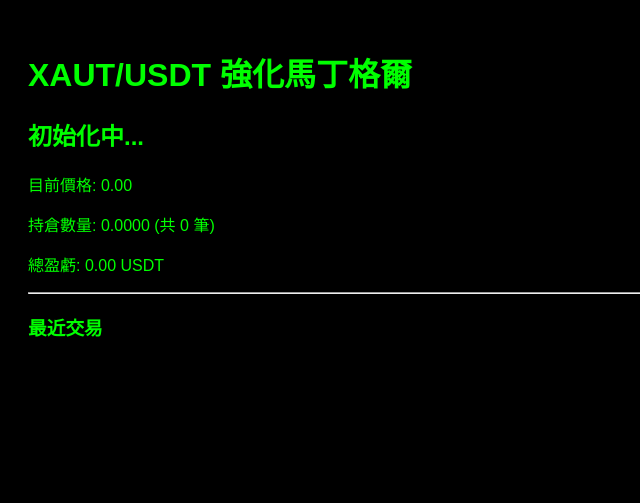
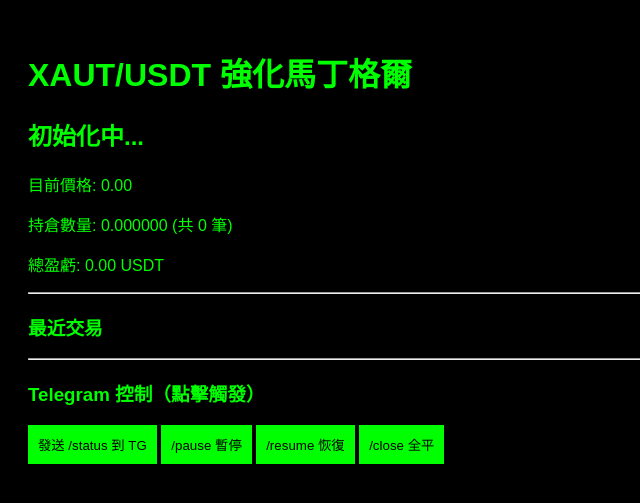
Before and after one commit to vincepeng518/BingX-Trader, a Flask app: page / in a window 1280 px wide. Shown: the top 503 px of the page, without its empty margins (0-640 px from the left). Run offline with Flask 3, Linux system fonts and the light colour scheme; data that the repository does not hold is empty.

Commit message:
修 /status：加手動按鈕 + log 備份 + 環境檢查

```diff
--- a/app.py
+++ b/app.py
@@ -139,57 +139,74 @@
         notify(f"<b>平倉失敗</b>\n{e}")
 
 # ==================== Telegram 控制 ====================
+# ==================== Telegram 超穩版（加手動觸發 + log 備份） ====================
 async def status_cmd(update, context):
     sync_positions()
     pnl = calc_pnl()
     e = state['entries']
     if not e:
-        text = "<b>無持倉</b>\n等待首倉進場"
+        text = f"<b>🚫 無持倉</b>\n金價: {state['price']:.2f}\n狀態: {'🟢運行中' if TRADING_ENABLED else '🔴已暫停'}"
     else:
-        lines = [f"<b>持倉明細（{len(e)}筆）</b>"]
-        total = 0.0
+        lines = [f"<b>📊 持倉明細（{len(e)}筆，從 BingX 同步）</b>"]
+        total_size = total_cost = 0.0
         for i, x in enumerate(e, 1):
             val = x['size'] * x['price']
-            total += val
-            lines.append(f"{i:>2} │ {x['size']:.6f} │ {x['price']:>7.2f} │ ${val:>6.2f}")
-        avg = total / state['long_size'] if state['long_size']>0 else 0
-        lines += ["", f"總手數: <code>{state['long_size']:.6f}</code>",
-                  f"平均成本: <code>{avg:.2f}</code>",
-                  f"最新價格: <code>{state['price']:.2f}</code>",
-                  f"盈虧: <code>{pnl:+.2f}</code> USDT",
-                  f"狀態: {'運行中' if TRADING_ENABLED else '已暫停'}"]
+            total_size += x['size']
+            total_cost += val
+            lines.append(f"{i:>2} │ {x['size']:>7.6f} │ {x['price']:>7.2f} │ 價值 {val:>6.2f}＄")
+        avg = total_cost / total_size if total_size > 0 else 0
+        lines += [
+            "",
+            f"📈 <b>總結</b>",
+            f"總手數　　: <code>{total_size:.6f}</code> 張",
+            f"平均成本　: <code>{avg:.2f}</code> USDT",
+            f"最新價格　: <code>{state['price']:.2f}</code> USDT",
+            f"浮動盈虧　: <code>{pnl:+.2f}</code> USDT",
+            f"狀態　　　: {'🟢 運行中' if TRADING_ENABLED else '🔴 已暫停'}",
+            f"波段高點　: <code>{peak_price:.2f}</code> (回撤 {((peak_price - state['price'])/peak_price *100):+.2f}%)"
+        ]
         text = "\n".join(lines)
-    await update.message.reply_text(text, parse_mode='HTML')
+
+    # 發到 Telegram + 印 log 備份
+    if update:
+        await update.message.reply_text(text, parse_mode='HTML')
+    else:
+        print(f"手動 /status 結果:\n{text}")  # log 備份
+    notify(f"Status 更新: {pnl:+.2f} USDT | {len(e)} 筆持倉")  # 總結通知
 
 async def pause_cmd(update, context):
     global TRADING_ENABLED
     TRADING_ENABLED = False
-    await update.message.reply_text("交易已暫停")
+    await update.message.reply_text("🔴 交易已暫停（加倉/出場停止）")
 
 async def resume_cmd(update, context):
     global TRADING_ENABLED
     TRADING_ENABLED = True
-    await update.message.reply_text("交易已恢復")
+    await update.message.reply_text("🟢 交易已恢復！繼續吃波動")
 
 async def close_cmd(update, context):
-    await update.message.reply_text("強制全平執行中...")
+    await update.message.reply_text("⚡ 強制全平中...")
     close_all()
-    await update.message.reply_text("已全平！")
+    await update.message.reply_text("✅ 全平完成！持倉清零")
 
 def start_tg_bot():
     if not TELEGRAM_TOKEN:
-        print("未設定 TELEGRAM_TOKEN，指令功能關閉")
+        print("⚠️ 未填 TELEGRAM_TOKEN，指令只在 log 顯示（用儀表板手動觸發）")
         return
+
     try:
-        app = Application.builder().token(TELEGRAM_TOKEN).build()
-        app.add_handler(CommandHandler("status", status_cmd))
-        app.add_handler(CommandHandler("pause", pause_cmd))
-        app.add_handler(CommandHandler("resume", resume_cmd))
-        app.add_handler(CommandHandler("close", close_cmd))
-        print("Telegram Bot 啟動成功！")
-        app.run_polling(drop_pending_updates=True)
+        application = Application.builder().token(TELEGRAM_TOKEN).build()
+        application.add_handler(CommandHandler("status", status_cmd))
+        application.add_handler(CommandHandler("pause", pause_cmd))
+        application.add_handler(CommandHandler("resume", resume_cmd))
+        application.add_handler(CommandHandler("close", close_cmd))
+        print("✅ Telegram Bot 監聽啟動！（私聊機器人打 /status）")
+        # 背景執行，不阻塞主程式
+        threading.Thread(target=lambda: asyncio.run(application.run_polling(drop_pending_updates=True)), daemon=True).start()
     except Exception as e:
-        print(f"Telegram Bot 啟動失敗: {e}")
+        print(f"❌ Telegram 啟動失敗: {e} - 檢查 token 格式")
+        # 備份：手動觸發 status
+        asyncio.run(status_cmd(None, None))
 
 # ==================== 主迴圈 ====================
 def trading_loop():
@@ -257,6 +274,31 @@
     sync_positions()
     return jsonify(state)
 
+# 加到 @app.route 下面
+@app.route('/tg/status')
+def tg_status():
+    asyncio.run(status_cmd(None, None))  # 手動觸發，無 update 就印 log
+    return "Status sent to TG/log"
+
+@app.route('/tg/pause')
+def tg_pause():
+    global TRADING_ENABLED
+    TRADING_ENABLED = False
+    notify("手動暫停交易")
+    return "Paused"
+
+@app.route('/tg/resume')
+def tg_resume():
+    global TRADING_ENABLED
+    TRADING_ENABLED = True
+    notify("手動恢復交易")
+    return "Resumed"
+
+@app.route('/tg/close')
+def tg_close():
+    close_all()
+    return "Closed"
+
 # ==================== 啟動 ====================
 if __name__ == '__main__':
     threading.Thread(target=start_tg_bot, daemon=True).start()
--- a/templates/dashboard.html
+++ b/templates/dashboard.html
@@ -1,9 +1,9 @@
 <!DOCTYPE html>
 <html>
 <head>
-    <title>XAUT 強化馬丁</title>
+    <title>BingX XAUT 馬丁機器人</title>
     <meta http-equiv="refresh" content="5">
-    <style>body {font-family: Arial; padding: 20px; background: #000; color: #0f0;}</style>
+    <style>body {font-family: Arial; padding: 20px; background: #000; color: #0f0;} button {background: #0f0; color: #000; padding: 10px; border: none; cursor: pointer;}</style>
 </head>
 <body>
     <h1>XAUT/USDT 強化馬丁格爾</h1>
@@ -15,12 +15,20 @@
     <h3>最近交易</h3>
     <ul id="trades"></ul>
 
+    <!-- 新增：手動觸發 /status 按鈕 -->
+    <hr>
+    <h3>Telegram 控制（點擊觸發）</h3>
+    <button onclick="manualStatus()">發送 /status 到 TG</button>
+    <button onclick="manualPause()">/pause 暫停</button>
+    <button onclick="manualResume()">/resume 恢復</button>
+    <button onclick="manualClose()">/close 全平</button>
+
     <script>
         function update() {
             fetch('/api/data').then(r => r.json()).then(d => {
                 document.getElementById('status').innerText = d.status;
                 document.getElementById('price').innerText = d.price.toFixed(2);
-                document.getElementById('size').innerText = d.long_size.toFixed(4);
+                document.getElementById('size').innerText = d.long_size.toFixed(6);
                 document.getElementById('count').innerText = d.entries.length;
                 document.getElementById('pnl').innerText = d.total_pnl.toFixed(2);
 
@@ -33,6 +41,25 @@
                 });
             });
         }
+
+        // 手動觸發 Telegram 指令（呼叫後端 API）
+        async function manualStatus() {
+            await fetch('/tg/status');
+            alert('已發 /status 到 Telegram！（檢查 log 如無 TG）');
+        }
+        async function manualPause() {
+            await fetch('/tg/pause');
+            alert('已暫停交易');
+        }
+        async function manualResume() {
+            await fetch('/tg/resume');
+            alert('已恢復交易');
+        }
+        async function manualClose() {
+            await fetch('/tg/close');
+            alert('強制全平執行中...');
+        }
+
         setInterval(update, 5000);
         update();
     </script>
```
